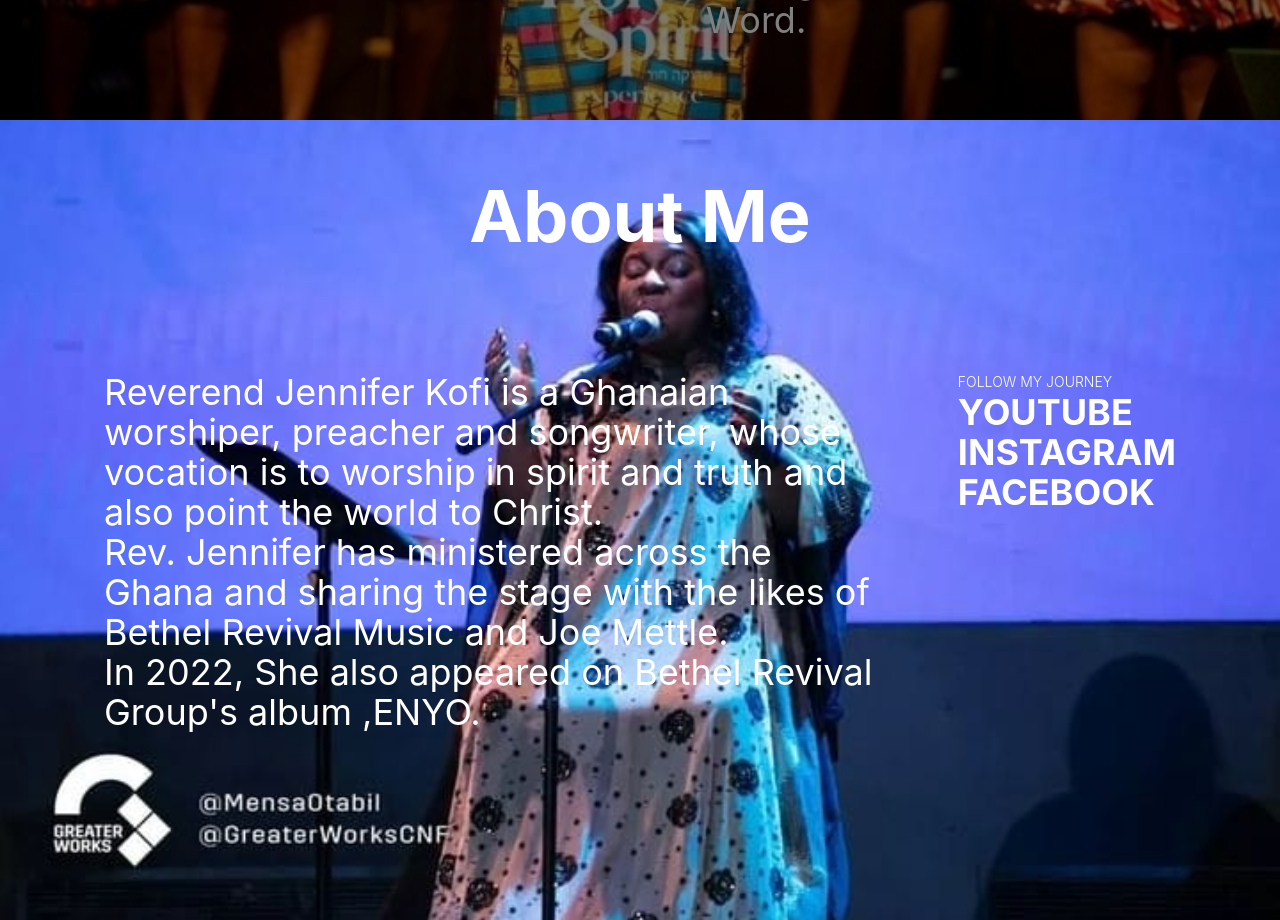
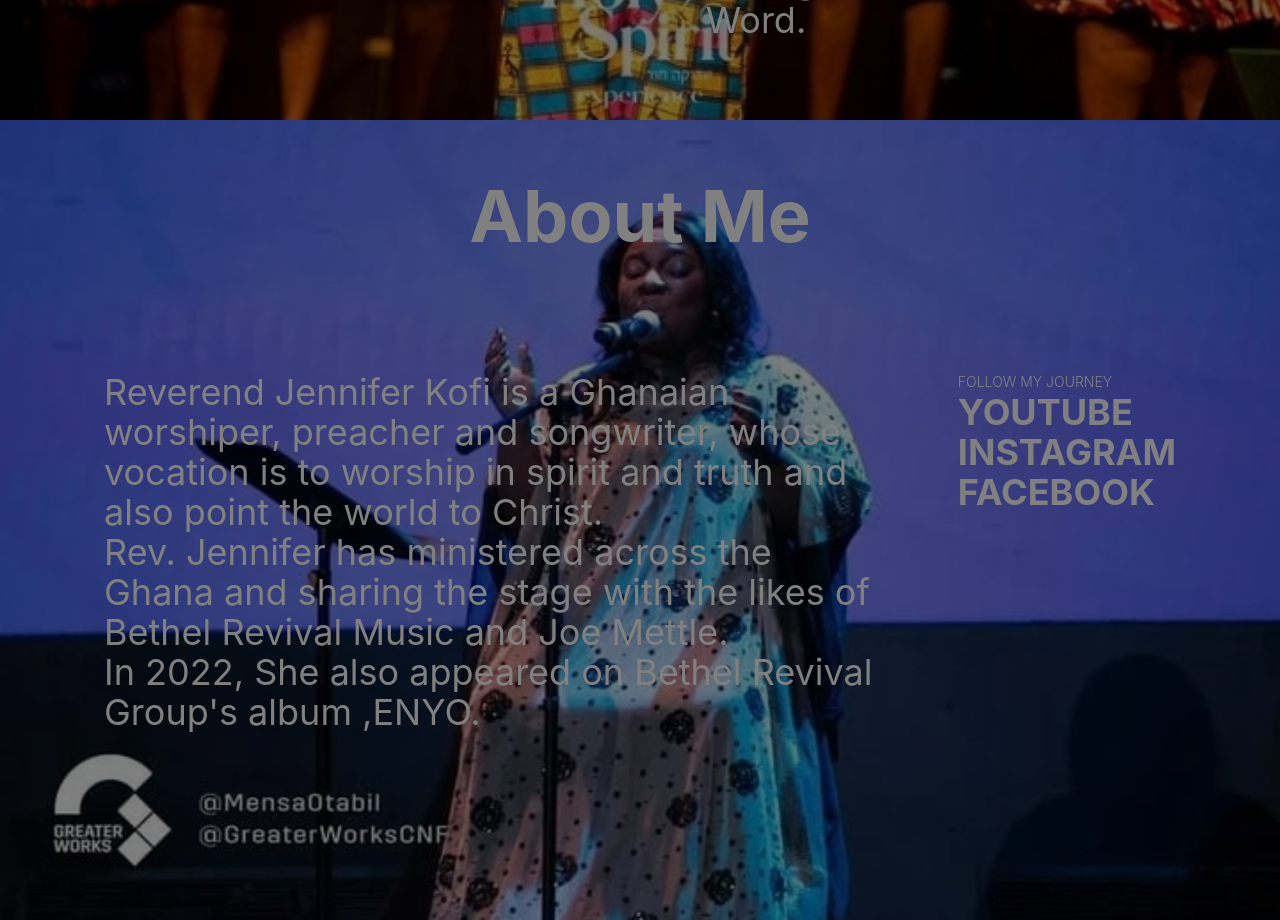
Before and after one commit to Wediah/pj-site, a Next.js app: page / in a window 1280 px wide. Shown: the part 740-1660 px from the top of the page. Built offline with nearby package versions, Linux system fonts and the light colour scheme.

Commit message:
adds brightness to about

```diff
--- a/pages/about.js
+++ b/pages/about.js
@@ -6,7 +6,7 @@ import Image from 'next/image'
 function About () {
     return (
         <Element id="about" name="about">
-            <div className="bg-white min-h-screen px-10 pt-10 bg-no-repeat  bg-cover bg-center" style={{ backgroundImage: 'url(pastor2.jpg)'}}>
+            <div className="bg-white min-h-screen px-10 pt-10 bg-no-repeat  bg-cover bg-center brightness-50" style={{ backgroundImage: 'url(pastor2.jpg)'}}>
 
 
                 <h3 className=' text-3xl text-white font-bold pt-5 lg:text-center lg:text-7xl text-left px-16'>About Me</h3>
--- a/pages/home.js
+++ b/pages/home.js
@@ -9,7 +9,7 @@ import Pastor1 from '../public/pastor1.jpg'
 function Homepage () {
     return (
         <Element id="home" name="home">
-            <div className="min-h-screen bg-no-repeat  bg-cover bg-center bg-black brightness-50" style={{ backgroundImage: 'url(pastor1.jpg)'}}>
+            <div className="min-h-screen bg-no-repeat  bg-cover bg-center  bg-black brightness-50" style={{ backgroundImage: 'url(pastor1.jpg)'}}>
 
                 <div className='text-left pt-48  lg:pt-40 px-16 '>
                     <div className='gap-20 lg:flex'>
```
